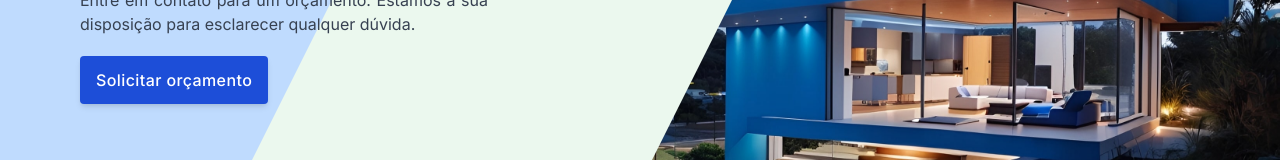
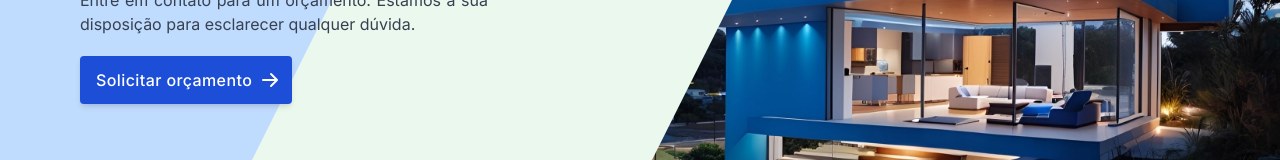
Before and after one commit to joaoalcdev/ld-eletrica-tecnologia, a Next.js app: page / in a window 1280 px wide. Shown: the part 402-562 px from the top of the page. Built offline with nearby package versions, Linux system fonts and the light colour scheme.

Commit message:
Style: Updated button format & styles

```diff
--- a/src/components/ButtonCTA/Button.tsx
+++ b/src/components/ButtonCTA/Button.tsx
@@ -6,9 +6,23 @@
       <div className="flex items-center">
         <a
           href="https://wa.me/5588993368262?text=Ol%C3%A1%21+Vi+seu+n%C3%BAmero+pelo+site.+Gostaria+de+mais+informa%C3%A7%C3%B5es+sobre+os+servi%C3%A7os."
-          className="inline-flex items-center justify-center h-12 px-4  font-medium tracking-wide text-white transition duration-200 rounded shadow-md bg-blue-700 hover:bg-blue-800 focus:shadow-outline focus:outline-none"
+          className="inline-flex items-center justify-center h-12 px-4 font-medium tracking-wide text-white transition duration-200 rounded shadow-md bg-blue-700 hover:bg-blue-800 focus:shadow-outline focus:outline-none"
         >
           Solicitar orçamento
+          <div className="icon">
+            <svg
+              className="ml-2 -mr-1 w-5 h-5"
+              fill="currentColor"
+              viewBox="0 0 20 20"
+              xmlns="http://www.w3.org/2000/svg"
+            >
+              <path
+                fill-rule="evenodd"
+                d="M10.293 3.293a1 1 0 011.414 0l6 6a1 1 0 010 1.414l-6 6a1 1 0 01-1.414-1.414L14.586 11H3a1 1 0 110-2h11.586l-4.293-4.293a1 1 0 010-1.414z"
+                clip-rule="evenodd"
+              ></path>
+            </svg>
+          </div>
         </a>
       </div>
     </>
```
